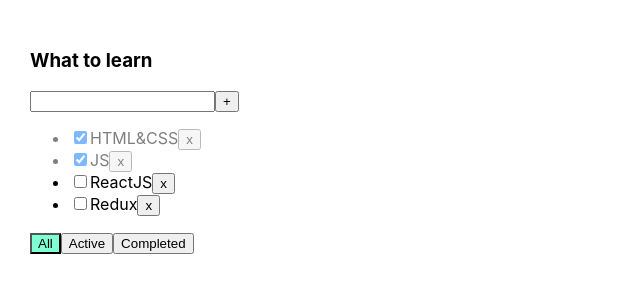
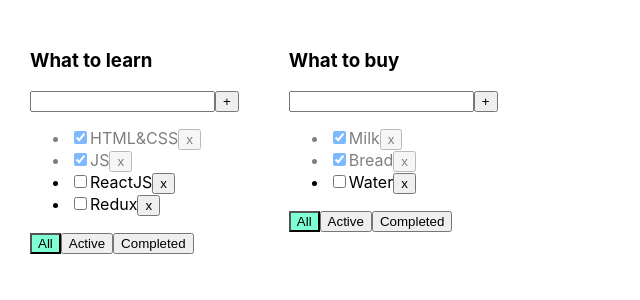
Before and after one commit to XAlexandrX/Todolist, a React (Create React App) app: page / in a window 1280 px wide. Shown: the top 300 px of the page, without its empty margins (0-640 px from the left). Built offline with nearby package versions, Linux system fonts and the light colour scheme.

Commit message:
modified App,Todolist

```diff
--- a/src/App.tsx
+++ b/src/App.tsx
@@ -1,72 +1,129 @@
 import React, {useState} from 'react';
 import './App.css';
-import {TasksType, Todolist} from './Todolist';
+import {Todolist} from './Todolist';
 import {v1} from "uuid";
+
+export type TaskType = {
+    id: string
+    title: string
+    isDone: boolean
+}
 
 export type FilterValuesType = "All" | "Active" | "Completed";
 
+export type TodolistType = {
+    id: string;
+    title: string;
+    filter: FilterValuesType;
+}
 
+export type TasksStateType = {
+    [todolistId: string]: TaskType[]
+}
+
+//BLL
 function App() {
-    //BLL
-    let [tasks, setTasks] = useState<TasksType[]>([
-        {id: v1(), title: 'HTML&CSS', isDone: true},
-        {id: v1(), title: 'JS', isDone: true},
-        {id: v1(), title: 'ReactJS', isDone: false},
-        {id: v1(), title: 'Redux', isDone: false}
 
+
+    const todolistId_1 = v1()
+    const todolistId_2 = v1()
+
+    const [todolists, setTodolists] = useState<Array<TodolistType>>([
+        {id: todolistId_1, title: "What to learn", filter: "All"},
+        {id: todolistId_2, title: "What to buy", filter: "All"},
     ])
 
-    const addTask = (title: string) => {
+    const [tasks, setTasks] = useState<TasksStateType>({
+        [todolistId_1]: [
+            {id: v1(), title: 'HTML&CSS', isDone: true},
+            {id: v1(), title: 'JS', isDone: true},
+            {id: v1(), title: 'ReactJS', isDone: false},
+            {id: v1(), title: 'Redux', isDone: false}
+        ],
+        [todolistId_2]: [
+            {id: v1(), title: 'Milk', isDone: true},
+            {id: v1(), title: 'Bread', isDone: true},
+            {id: v1(), title: 'Water', isDone: false},
+        ]
+    })
+
+
+    const addTask = (title: string, todolistId: string) => {
         const newTask =
-            {id: v1(), title: title, isDone: false,};
-        const newTasks = [newTask, ...tasks]
-        setTasks(newTasks)
+            {
+                id: v1(),
+                title: title,
+                isDone: false,
+            }
+        const addedTasks = [newTask, ...tasks[todolistId]]
+        setTasks({...tasks, [todolistId]: addedTasks})
     }
 
-    const changeStatus = (taskId: string,isDone: boolean) => {
-       let task = tasks.find(t  => t.id === taskId)
-        if (task) {
-            task.isDone = isDone;
-        }
-        // let copy=[...tasks]
-        // setTasks(copy);
-        setTasks([...tasks]);
-    }
-
-    const removeTask = (id: string) => {
-        let filteredTasks = tasks.filter(t => t.id !== id)
-        setTasks(filteredTasks)
+    const removeTask = (taskId: string, todolistId: string) => {
+        setTasks({...tasks, [todolistId]: tasks[todolistId].filter(t => t.id !== taskId)})
     }
 
 
-    const [filter, setFilter] = useState<FilterValuesType>('All')
-
-    const changeFilter = (filter: FilterValuesType) => {
-        setFilter(filter)
+    const changeTaskStatus = (taskId: string, taskStatus: boolean, todolistId: string) => {
+        const nextState: TasksStateType = {
+            ...tasks,
+            [todolistId]: tasks[todolistId].map(t => t.id === taskId ? {...t, isDone: taskStatus} : t)
+        }
+        setTasks(nextState)
     }
 
-    let tasksForTodolist = tasks
-    if (filter === 'Active') {
-        tasksForTodolist = tasks.filter(t => t.isDone === false)
+    const changeTodolistFilter = (filter: FilterValuesType, todolistId: string) => {
+        const nextState: Array<TodolistType> = todolists.map(tl => tl.id === todolistId ? {...tl, filter} : tl)
+        setTodolists(nextState)
     }
 
-    if (filter === 'Completed') {
-        tasksForTodolist = tasks.filter(t => t.isDone === true)
-    }
+
+    const removeTodolist = (todolistId: string) => {
+        setTodolists(todolists.filter(tl => tl.id !== todolistId))
+        delete tasks[todolistId] //!!!
+        // const copyTasks = {...tasks}
+        // delete copyTasks[todolistId]
+        // setTasks(copyTasks)
+
+    };
+
+
+    const todolistsComponents = todolists.map(tl => {
+
+        let tasksForTodolist = tasks[tl.id]
+        if (tl.filter === 'Active') {
+            tasksForTodolist = tasksForTodolist.filter(t => !t.isDone)
+        }
+        if (tl.filter === 'Completed') {
+            tasksForTodolist = tasksForTodolist.filter(t => t.isDone)
+        }
+
+        return (
+            <Todolist
+                key={tl.id}
+                title={tl.title}
+                filter={tl.filter}
+                tasks={tasksForTodolist}
+                todolistId={tl.id}
+                removeTask={removeTask}
+                changeTodolistFilter={changeTodolistFilter}
+                addTask={addTask}
+                changeTaskStatus={changeTaskStatus}
+                removeTodolist={removeTodolist}
+
+            />
+        )
+    })
+
+
     //GUI
+
     return (
         <div className="App">
-            <Todolist title="What to learn"
-                      tasks={tasksForTodolist}
-                      removeTask={removeTask}
-                      changeFilter={changeFilter}
-                      addTask={addTask}
-                      changeTaskStatus={changeStatus}
-                      filter={filter}
-
-            />
+            {todolistsComponents}
         </div>
     );
+
 }
 
 export default App;
--- a/src/Todolist.tsx
+++ b/src/Todolist.tsx
@@ -1,23 +1,24 @@
 import React, {ChangeEvent, KeyboardEvent, useState} from "react";
-import {FilterValuesType} from "./App";
+import {FilterValuesType, TaskType} from "./App";
 
-export type TasksType = {
-    id: string
-    title: string
-    isDone: boolean
-}
+
+
 
 type TodolistPropsType = {
     title: string
-    tasks: Array<TasksType>
-    removeTask: (id: string) => void
-    changeFilter: (filter: FilterValuesType) => void
-    addTask: (title: string) => void
-    changeTaskStatus: (taskId: string,isDone: boolean) => void
+    tasks: Array<TaskType>
     filter: FilterValuesType
+    todolistId: string
+    removeTask: (TaskId: string, todolistId: string) => void
+    addTask: (title: string, todolistId: string) => void
+    changeTaskStatus: (taskId: string,taskStatus: boolean, todolistId: string) => void
+    changeTodolistFilter:(filter: FilterValuesType, todolistId: string) => void
+    removeTodolist: (todolistId: string) => void
+
 }
 
 export const Todolist = (props: TodolistPropsType) => {
+    // const {title, tasks, filter, todolistId, removeTask, changeTaskStatus, changeTodolistFilter, removeTodolist} = props
 
     const [newTaskTitle, setNewTaskTitle] = useState("");
     const [error, setError] = useState<string | null>(null);
@@ -28,22 +29,22 @@
     const onKeyUpHandler = (e: KeyboardEvent<HTMLInputElement>) => {
         setError(null);
         if (e.key === 'Enter') {
-            props.addTask(newTaskTitle);
+            props.addTask(props.title, props.todolistId );
             setNewTaskTitle("")
         }
     }
     const addTask = () => {
         if (newTaskTitle.trim() !== ""){
-            props.addTask(newTaskTitle.trim());
+            props.addTask(newTaskTitle.trim(), props.todolistId);
             setNewTaskTitle("");
         } else {
             setError("Field is required");
         }
 
     }
-    const onAllClickHandler =() => props.changeFilter("All")
-    const onActiveClickHandler =() => props.changeFilter("Active")
-    const onCompletedClickHandler =() => props.changeFilter("Completed")
+    const onAllClickHandler =() => props.changeTodolistFilter("All",props.todolistId)
+    const onActiveClickHandler =() => props.changeTodolistFilter("Active", props.todolistId)
+    const onCompletedClickHandler =() => props.changeTodolistFilter("Completed", props.todolistId)
 
 
     return (
@@ -64,9 +65,9 @@
             <ul>
                 {
                     props.tasks.map(t => {
-                        const onClickHandler =() => props.removeTask(t.id)
+                        const onClickHandler =() => props.removeTask(t.id,props.todolistId)
                         const onChangeHandler =(e: ChangeEvent<HTMLInputElement>) => {
-                            props.changeTaskStatus(t.id, e.currentTarget.checked);
+                            props.changeTaskStatus(t.id, e.currentTarget.checked,props.todolistId);
                         }
 
                         return <li key={t.id} className={t.isDone ? "is-done" : ""}>
@@ -92,3 +93,5 @@
         </div>
     )
 }
+// трушка
+//... летим
```
